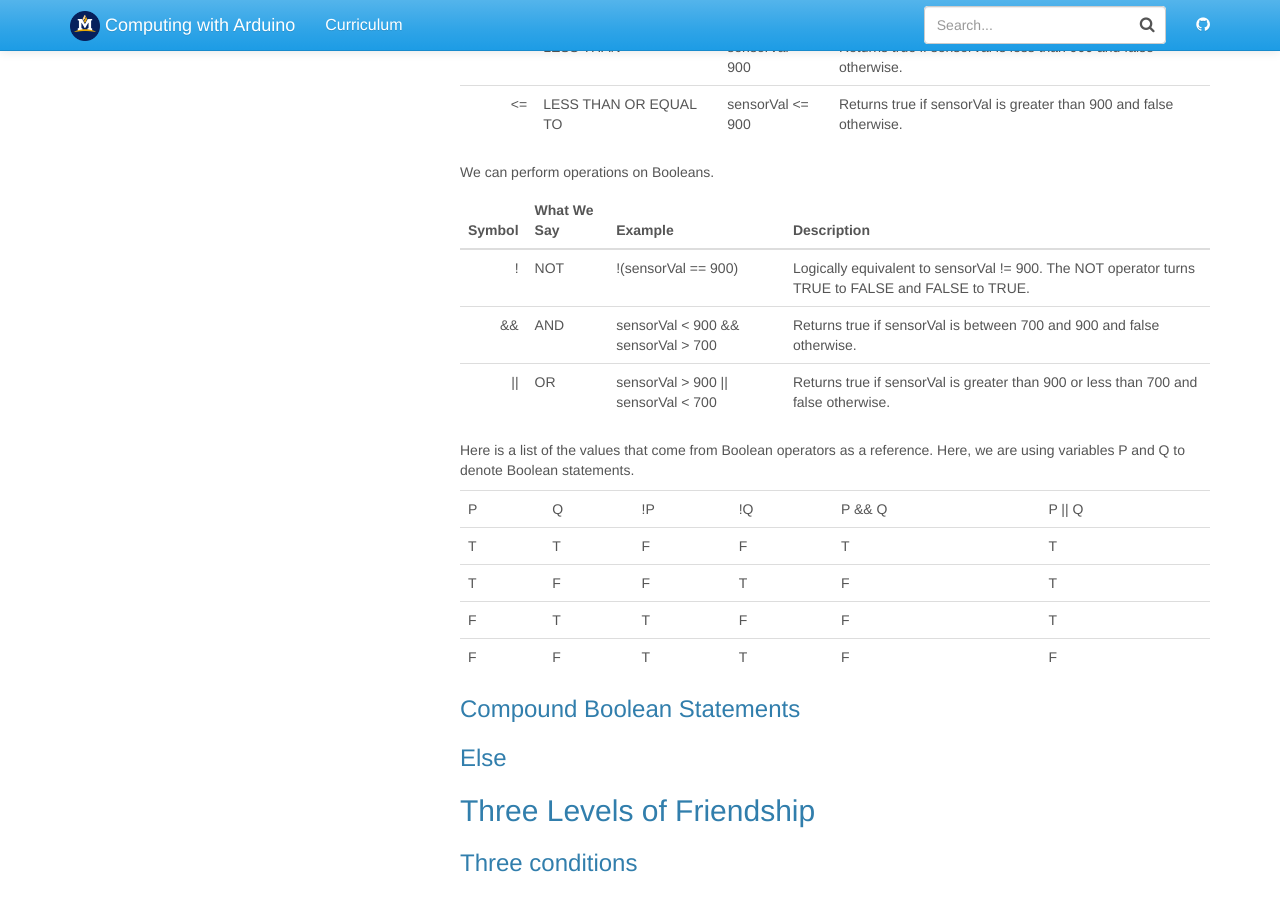
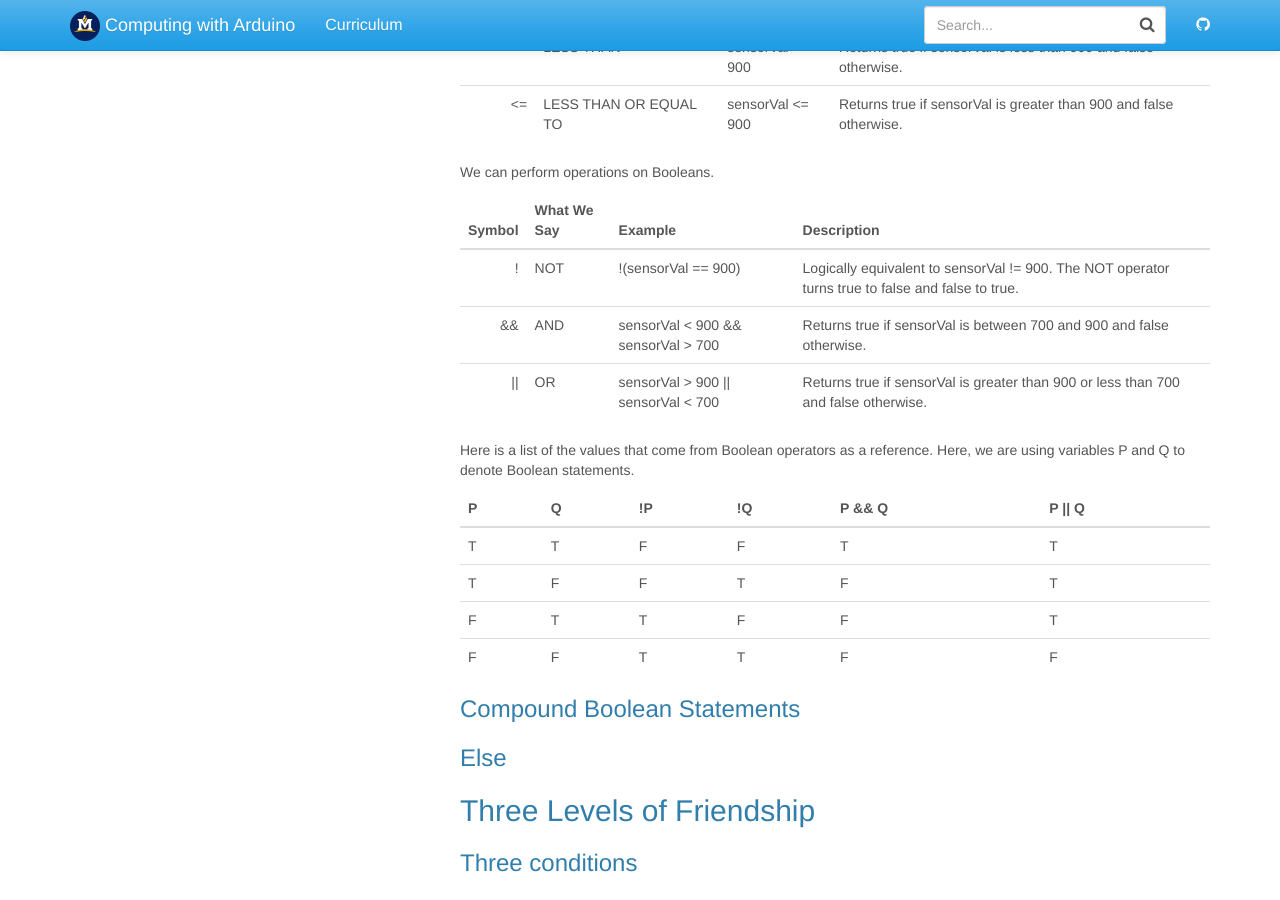
Before and after one commit to jake-chipps/friendometer, a Jekyll site: the page built from _docs/lessons/3-1.md, in a window 1280 px wide and 900 px high, scrolled down 1274 px. Built offline with Jekyll 4.4.1, drawn with Linux system fonts in a browser that asks for light colours.

Commit message:
Update 3-1.md

```diff
--- a/_docs/lessons/3-1.md
+++ b/_docs/lessons/3-1.md
@@ -54,13 +54,14 @@ We can perform operations on Booleans.
 
 Symbol | What We Say | Example | Description
 -----: | :---------- | :------ | :----------
-!  | NOT  | !(sensorVal == 900) | Logically equivalent to sensorVal != 900. The NOT operator turns TRUE to FALSE and FALSE to TRUE.
+!  | NOT  | !(sensorVal == 900) | Logically equivalent to sensorVal != 900. The NOT operator turns true to false and false to true.
 &&  | AND   | sensorVal < 900 && sensorVal > 700  | Returns true if sensorVal is between 700 and 900 and false otherwise.
 \|\|  | OR  | sensorVal > 900 \|\| sensorVal < 700  |  Returns true if sensorVal is greater than 900 or less than 700 and false otherwise.
 
 Here is a list of the values that come from Boolean operators as a reference. Here, we are using variables P and Q to denote Boolean statements.
 
 P | Q | !P | !Q | P && Q | P \|\| Q
+--- | --- | --- | --- | ---
 T | T | F | F | T | T
 T  | F  | F  | T  | F  | T
 F  | T  | T  | F  | F  | T
```
